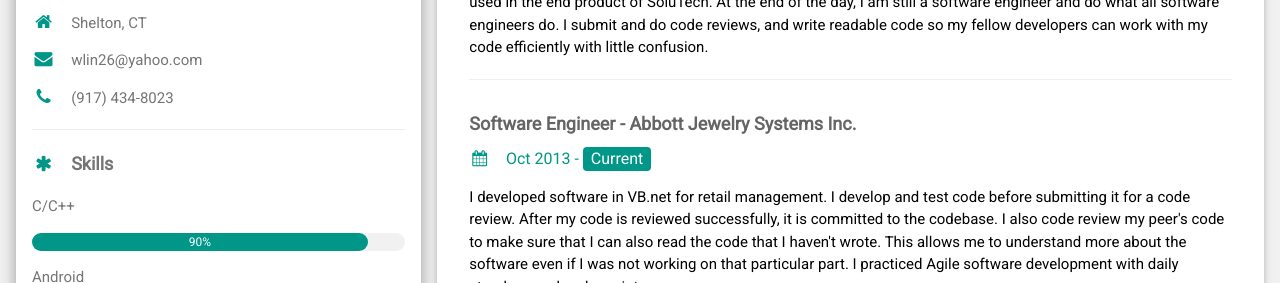
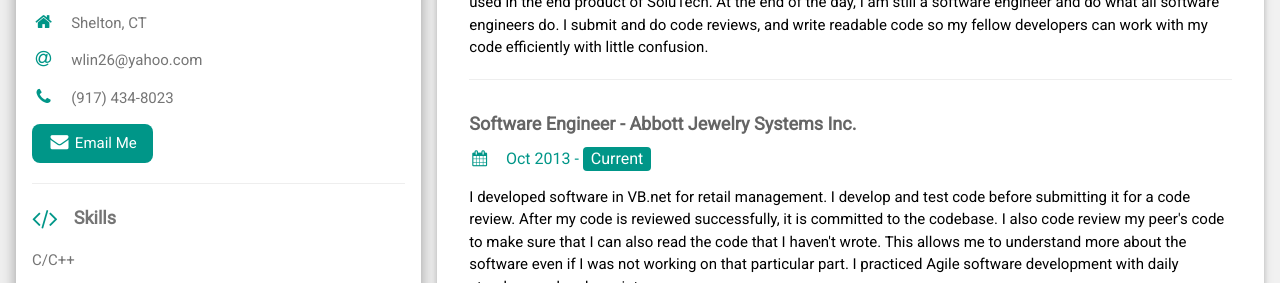
Before and after one commit to FanciestW/williamlin.tech, a website: page index.html in a window 1280 px wide. Shown: the part 500-783 px from the top of the page. Drawn offline with nearby package versions, Linux system fonts and the light colour scheme.

Commit message:
Added a new dedicated button to open email sending modal

```diff
--- a/index.html
+++ b/index.html
@@ -81,11 +81,12 @@
                 <p class="w3-xxlarge" style="margin-top: 5px; margin-bottom: 0px"><i class="fa fa-user fa-fw w3-margin-right w3-xxlarge w3-text-teal"></i>William Lin</p>
                 <p><i class="fa fa-briefcase fa-fw w3-margin-right w3-large w3-text-teal"></i>Software Engineer</p>
                 <p><i class="fa fa-home fa-fw w3-margin-right w3-large w3-text-teal"></i>Shelton, CT</p>
-                <p id="emailBtn"><i class="fa fa-envelope fa-fw w3-margin-right w3-large w3-text-teal"></i>wlin26@yahoo.com</p>
+                <p id="emailBtn"><i class="fa fa-at fa-fw w3-margin-right w3-large w3-text-teal"></i>wlin26@yahoo.com</p>
                 <p><i class="fa fa-phone fa-fw w3-margin-right w3-large w3-text-teal"></i>(917) 434-8023</p>
+                <button id="btnEmailMe" class="w3-btn w3-round-large w3-teal"><i class="fa fa-envelope fa-fw w3-large w3-text-white"></i> Email Me</button>
                 <hr>
 
-                <p class="w3-large"><b><i class="fa fa-asterisk fa-fw w3-margin-right w3-text-teal"></i>Skills</b></p>
+                <p class="w3-large"><b><i class="fa fa-code fa-lg w3-margin-right w3-text-teal"></i>Skills</b></p>
                 <p>C/C++</p>
                 <div class="w3-light-grey w3-round-xlarge w3-small">
                     <div class="w3-container w3-center w3-round-xlarge w3-teal" style="width:90%">90%</div>
--- a/script/script.js
+++ b/script/script.js
@@ -1,5 +1,9 @@
 $(document).ready(function(){
     $("#emailBtn").on("click", function(){
+        $("#sendEmailForm").css('display', 'block');
+    });
+
+    $("#btnEmailMe").on("click", function(){
         $("#sendEmailForm").css('display', 'block');
     });
 
--- a/style/style.css
+++ b/style/style.css
@@ -1,8 +1,11 @@
-span.avoidwrap{
+span.avoidwrap {
     display: inline-block;
 }
 
-.footer_socialmedia{
+.footer_socialmedia {
     margin-left: 8px;
     margin-right: 8px;
 }
+
+#btnEmailMe {
+}
```
